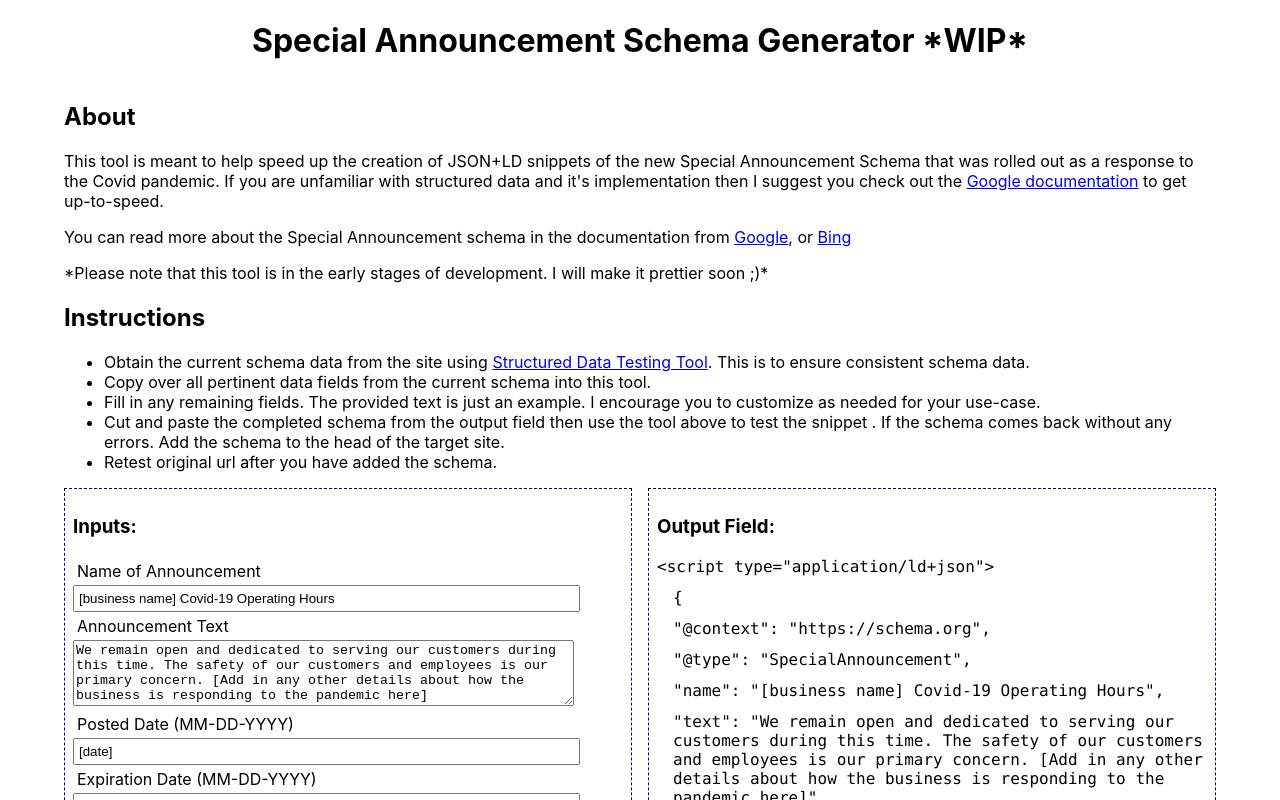
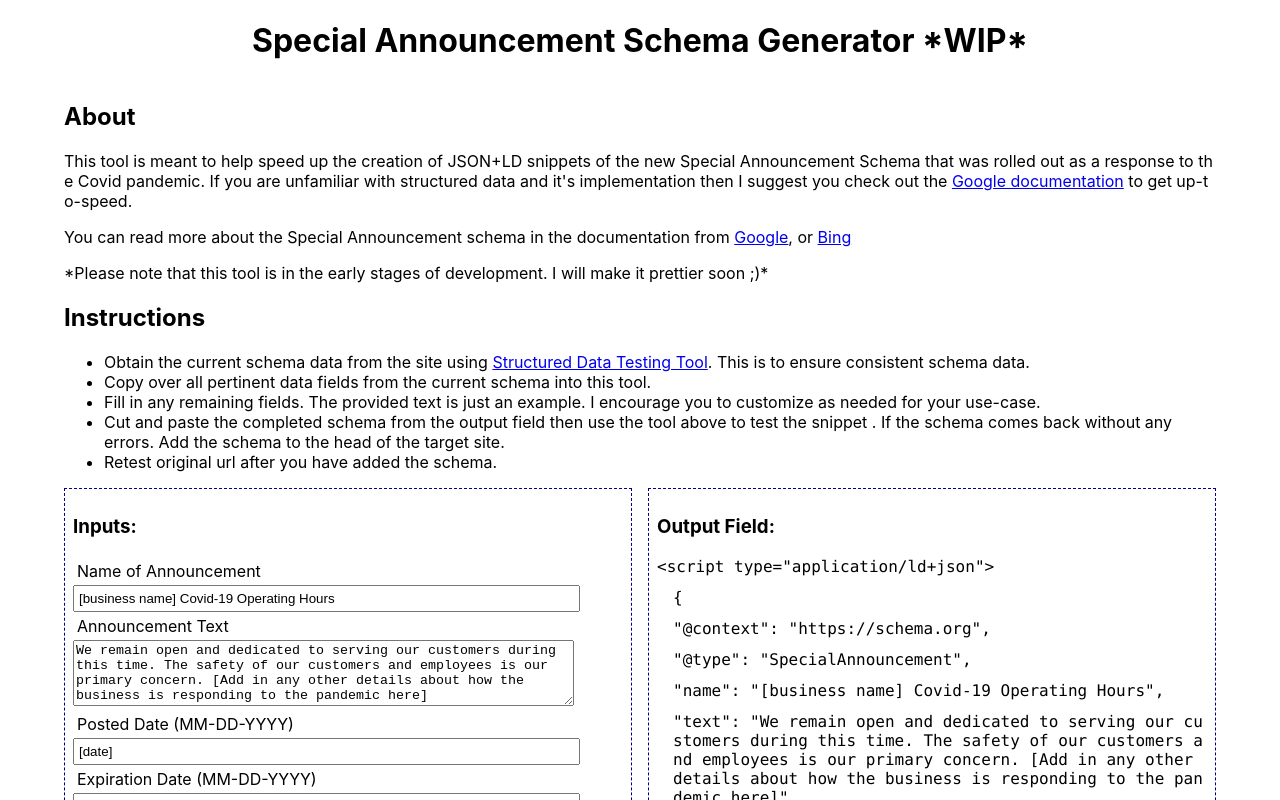
Before and after one commit to Schmidt-Aaron/SchemaGenerator, a React (Create React App) app: page / in a window 1280 px wide. Shown: the top 800 px of the page. Built offline with nearby package versions, Linux system fonts and the light colour scheme.

Commit message:
+ word breaks

```diff
--- a/src/App.css
+++ b/src/App.css
@@ -51,3 +51,7 @@ textarea {
 code p {
   margin: 0.75rem 0;
 }
+
+p {
+  word-break: break-all;
+}
```
